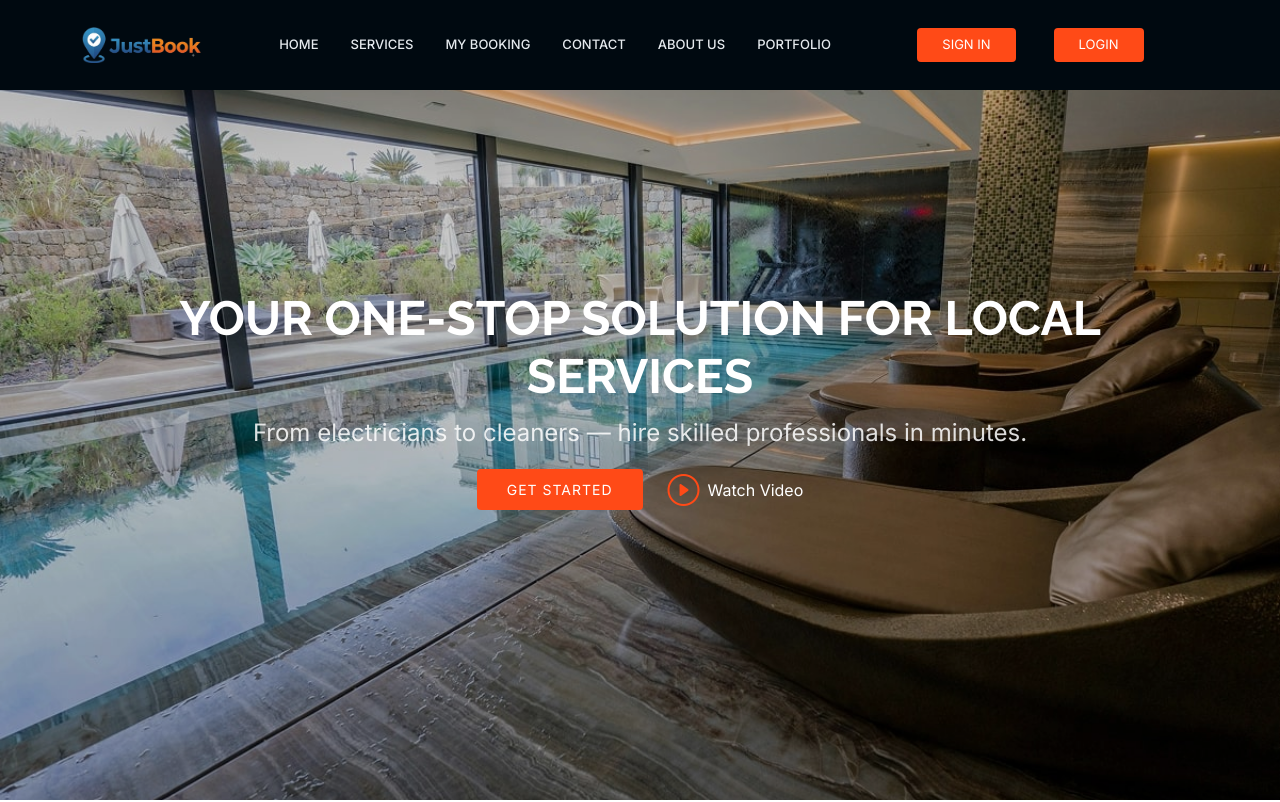
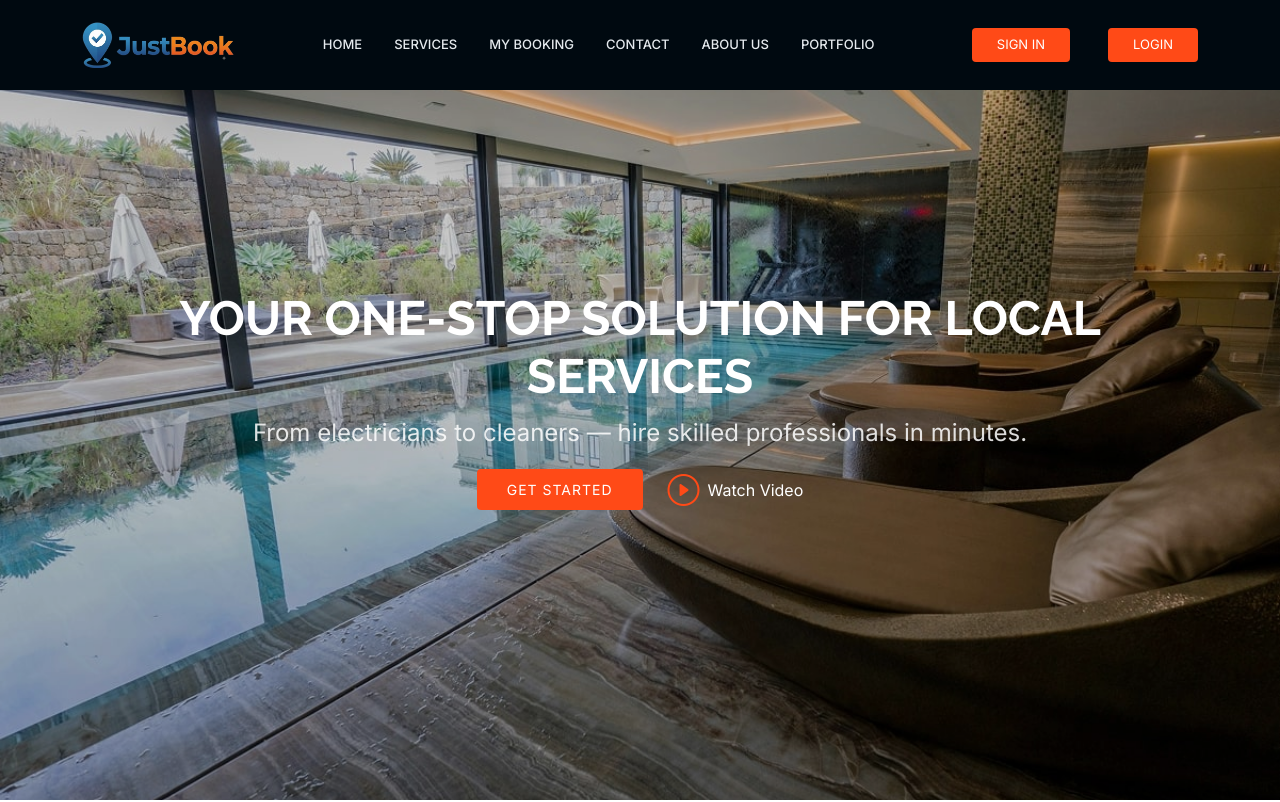
Before and after one commit to A-web-create-ally/local-service-frontend, a React (Vite) app: page / in a window 1280 px wide. Shown: the top 802 px of the page. Built offline with nearby package versions, Linux system fonts and the light colour scheme.

Commit message:
updated code

```diff
--- a/src/assets/styles/main.css
+++ b/src/assets/styles/main.css
@@ -247,15 +247,21 @@ body.mobile-nav-active .navmenu ul {
   z-index: 997;
   /*background: transparent;*/
   background-color: #000910;
+
 }
 
 .header .logo {
   line-height: 1;
+  display: flex;
+  align-items: center;
+  height: 100%;
 }
 
 .header .logo img {
-  max-height: 36px;
+  max-height: 46px !important;
+  width: auto;
   margin-right: 8px;
+  display: block;
 }
 
 .header .logo h1 {
@@ -2793,3 +2799,28 @@ textarea.form-input-custom{
     opacity: 1;
   }
 }
+
+/* --- ONLY CODES FOR PERFECT ALIGNMENT --- */
+.header {
+  display: flex !important;
+  align-items: center !important;
+  justify-content: space-between !important;
+  padding: 20px 40px !important; /* Spacing from left and right edges */
+}
+
+@media (min-width: 1200px) {
+  /* Agar layout ke andar .container element hai toh use full width karein */
+  .header .container {
+    display: flex !important;
+    align-items: center !important;
+    justify-content: space-between !important;
+    width: 100% !important;
+    max-width: 100% !important;
+  }
+
+  /* Isse HOME, SERVICES links bilkul center ho jayenge */
+  .navmenu {
+    margin: 0 auto !important;
+    padding: 0 !important;
+  }
+}
```
